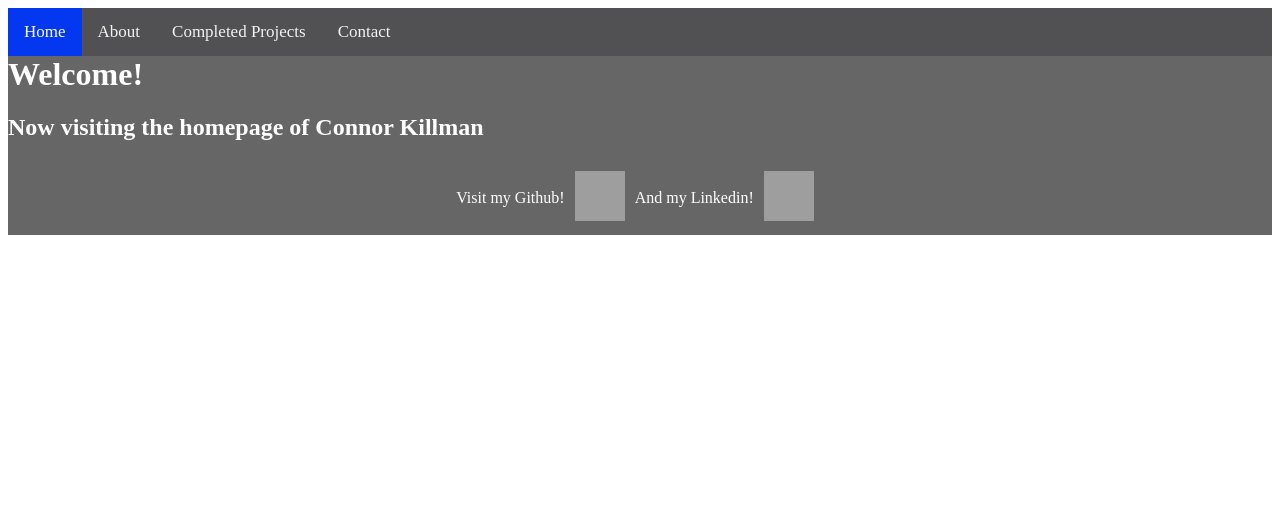
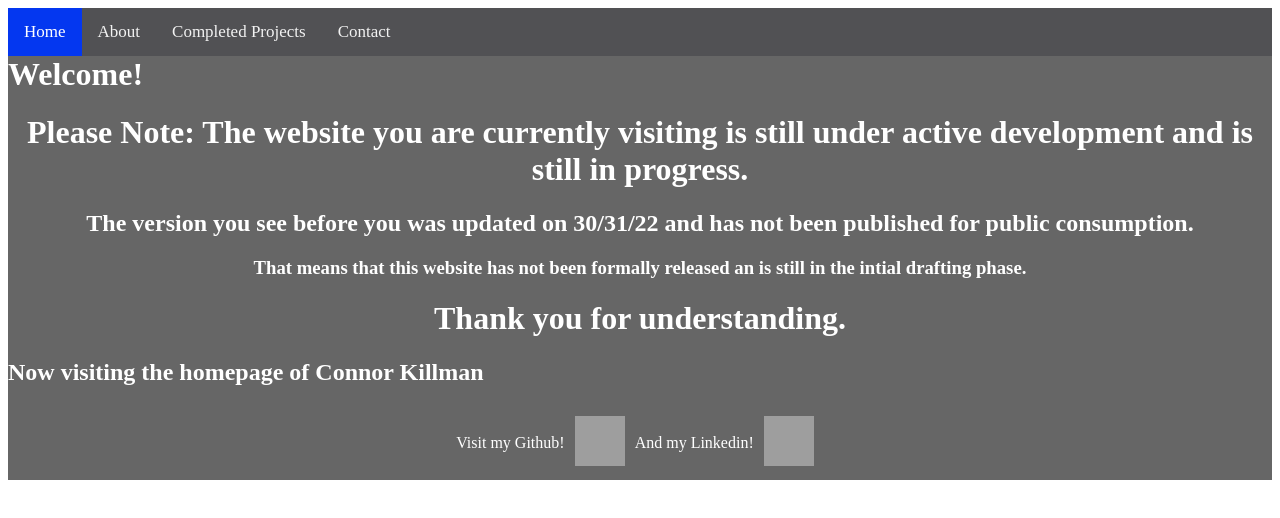
Before and after one commit to Connor-Killman/Connor-Killman.github.io, a plain HTML site: page index.html in a window 1280 px wide. Drawn offline with Linux system fonts and the light colour scheme; grey boxes are pictures that could not be loaded.

Commit message:
Creation of the the 'in development' banner

```diff
--- a/index.html
+++ b/index.html
@@ -40,6 +40,12 @@
 	<div id="topBackground">
 		<div id="textBody">
 			<h1 class="title">Welcome!</h1>
+			<center>
+				<h1>Please Note: The website you are currently visiting is still under active development and is still in progress.</h1>
+				<h2>The version you see before you was updated on 30/31/22 and has not been published for public consumption.</h2>
+				<h3>That means that this website has not been formally released an is still in the intial drafting phase.</h3>
+				<h1>Thank you for understanding.</h1>
+				</h1></center>
 			<h2>Now visiting the homepage of Connor Killman</h2>
 			<center>
 			<div style="margin:0px;width:50%;">
```
